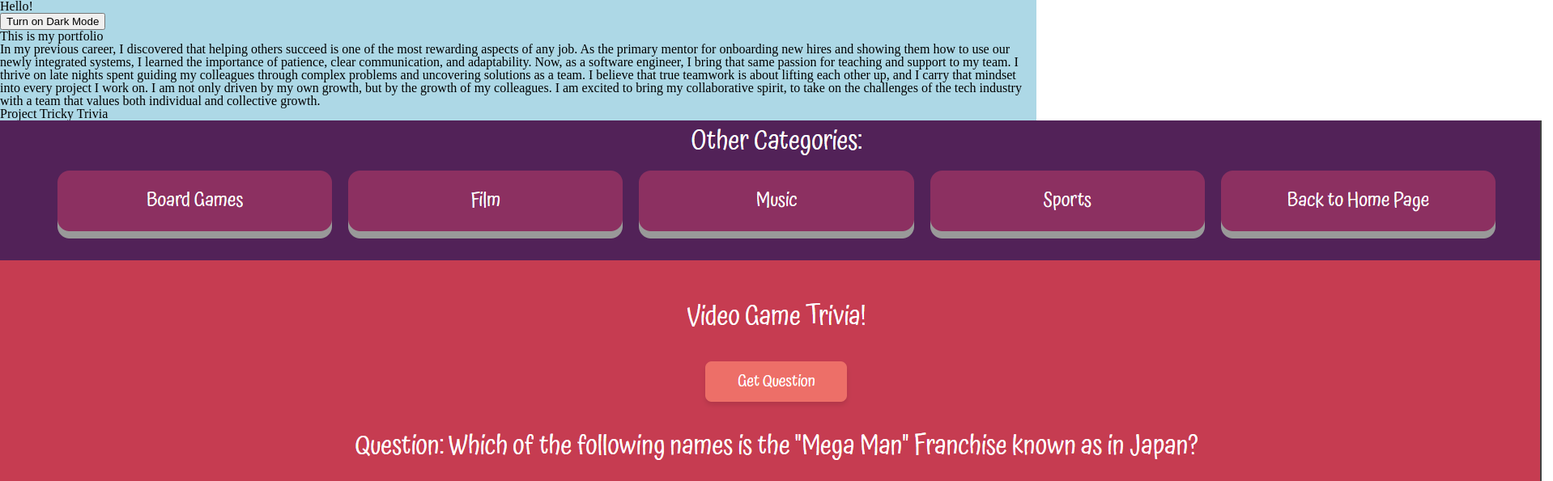
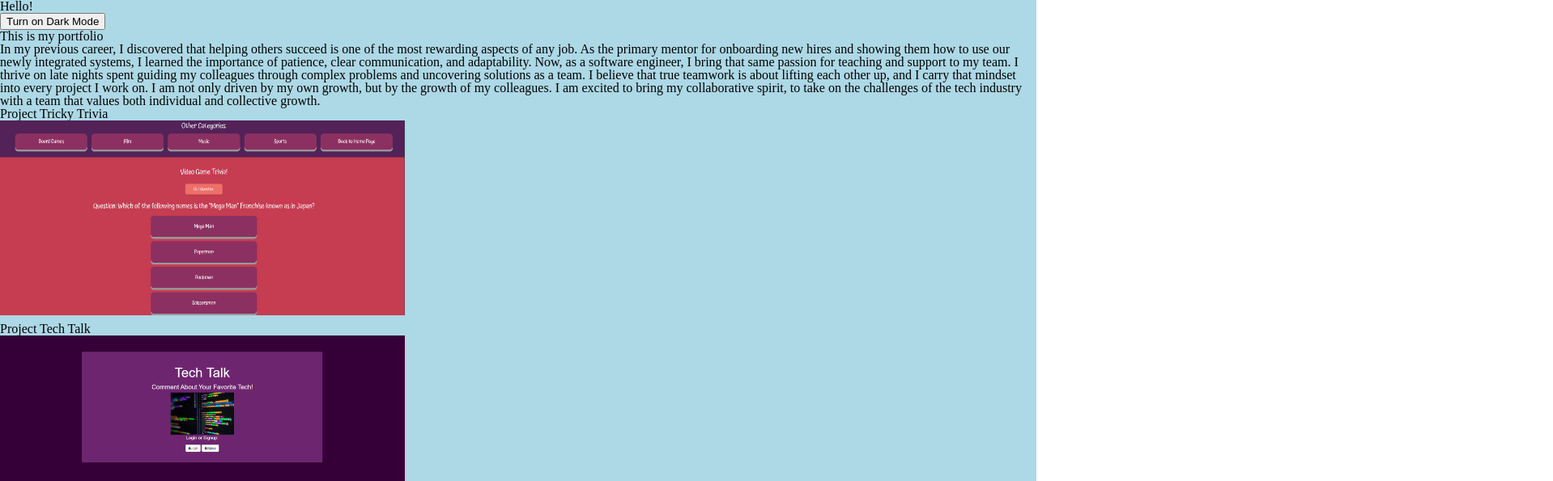
Before and after one commit to aidan-diaz/reactPortfolio, a React (Vite) app: page / in a window 1280 px wide. Shown: the top 595 px of the page at 81% size, 1918 px wide, since content can reach past the window. Built offline with nearby package versions, Linux system fonts and the light colour scheme.

Commit message:
updated each project component to link to its respective project

```diff
--- a/src/App.jsx
+++ b/src/App.jsx
@@ -17,17 +17,20 @@ function App() {
       {
         name: 'Tricky Trivia',
         imgSrc: 'trickyTriviaCover.png',
-        altText: 'Tricky Trivia Website'
+        altText: 'Tricky Trivia Website',
+        link: 'https://trickytrivia.netlify.app/videogames'
       },
       {
         name: 'Tech Talk',
         imgSrc: 'techTalkCover.png',
-        altText: 'Tech Talk Website'
+        altText: 'Tech Talk Website',
+        link: 'https://techtalk-w57j.onrender.com/'
       },
       {
         name: 'Christmas List',
         imgSrc: 'christmasListCover.png',
-        altText: 'Christmas List Website'
+        altText: 'Christmas List Website',
+        link: 'https://christmaslist-1wf8.onrender.com/'
       }
     ]
 
@@ -37,9 +40,11 @@ function App() {
       <Header darkMode={darkMode} toggleMode={toggleMode} />
       <h1>This is my portfolio</h1>
       <About />
-      <Project projectInfo={portfolioPieces[0]} />
-      <Project projectInfo={portfolioPieces[1]} />
-      <Project projectInfo={portfolioPieces[2]} />
+      <section className='allProjectsContainer'>
+        <Project projectInfo={portfolioPieces[0]} />
+        <Project projectInfo={portfolioPieces[1]} />
+        <Project projectInfo={portfolioPieces[2]} />
+      </section>
     </div>
   )
 }
--- a/src/components/Project.jsx
+++ b/src/components/Project.jsx
@@ -6,7 +6,7 @@ const Project = (props) => {
     return (
         <div className='projectContainer'>
             <h2>Project {props.projectInfo.name}</h2>
-            <Thumbnail image={props.projectInfo} />
+            <Thumbnail image={props.projectInfo.imgSrc} link={props.projectInfo.link} />
         </div>
     )
 }
--- a/src/components/Thumbnail.jsx
+++ b/src/components/Thumbnail.jsx
@@ -1,6 +1,10 @@
 const Thumbnail = (props) => {
     return (
-        <img className='projectThumbnail' src={props.image.imgSrc} alt={props.image.altText} />
+        <a href={props.link} target='_blank'>
+            <div className='projectThumbnailContainer'>
+                <img className='projectThumbnail' src={props.image} alt={props.image.altText} />
+            </div>
+        </a>
     )
 }
 
--- a/src/css/App.css
+++ b/src/css/App.css
@@ -13,3 +13,16 @@
 .lightMode {
   background-color: lightblue;
 }
+
+.projectThumbnailContainer {
+  width: 500px;
+  height: 250px;
+}
+
+.projectThumbnail {
+  object-fit: contain;
+  max-width: 100%;
+  max-height: 100%;
+  width: auto;
+  height: auto;
+}
```
